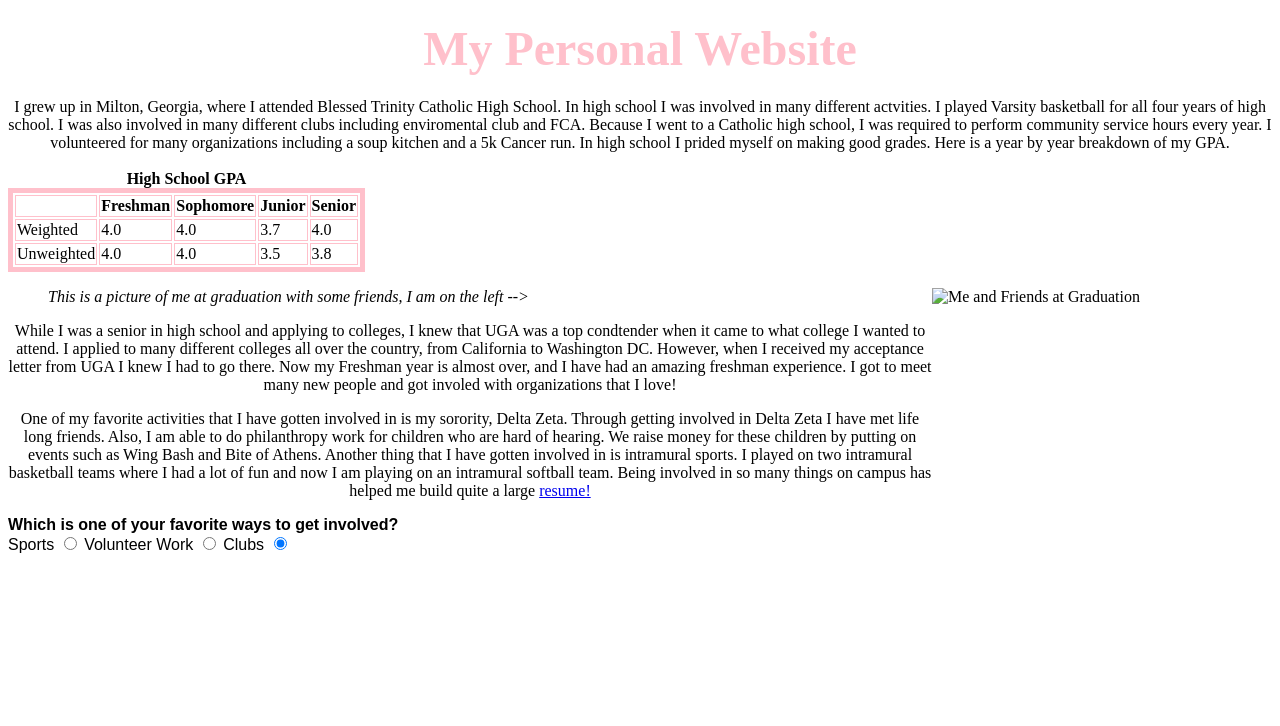
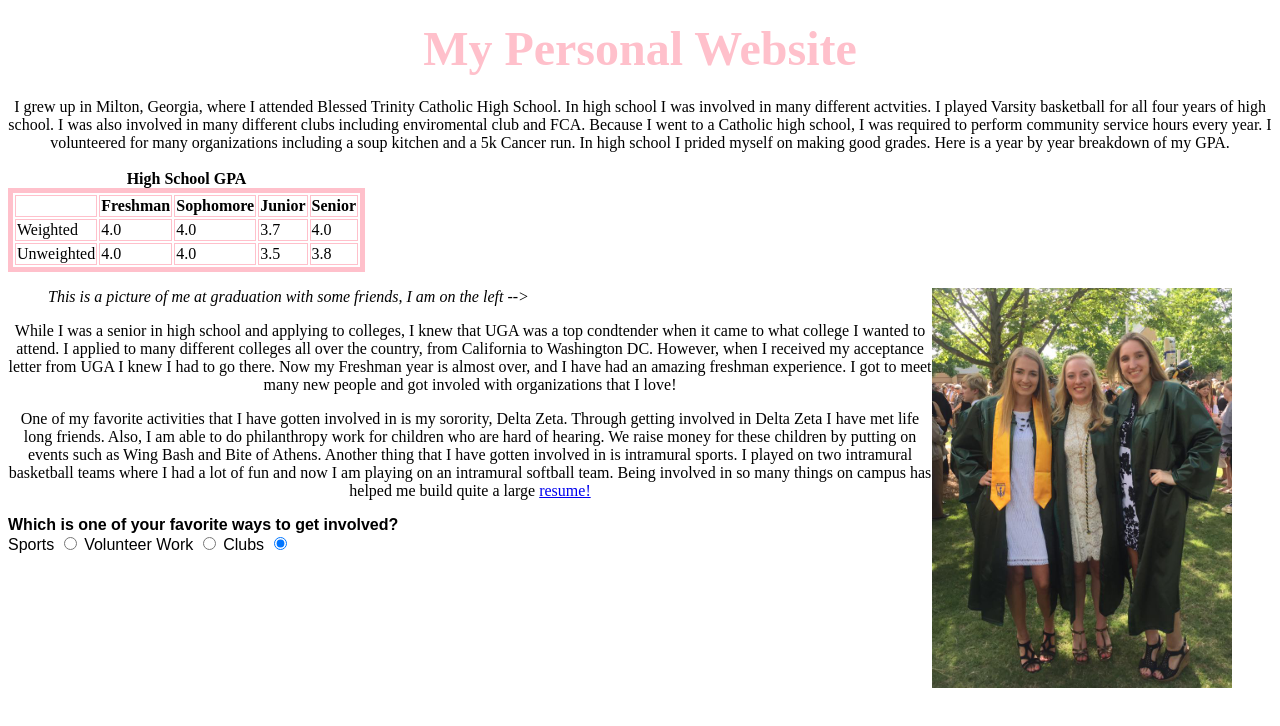
Before and after one commit to esr82227/esr82227.github.io, a plain HTML site: page index.html in a window 1280 px wide. Drawn offline with Linux system fonts and the light colour scheme.

Commit message:
Add files via upload

```diff
--- a/index.html
+++ b/index.html
@@ -55,7 +55,7 @@
 </form>
 
 <figure>
-<img src ="I:\Desktop\graduation.jpg" width="300" height="400" alt="Me and Friends at Graduation" align="right">
+<img src ="graduation.jpg" width="300" height="400" alt="Me and Friends at Graduation" align="right">
 <figcaption><em>This is a picture of me at graduation with some friends, I am on the left --> </em></figcaption>
 </figure>
 </p>
```
Also changed, not shown: graduation.jpg (added).
